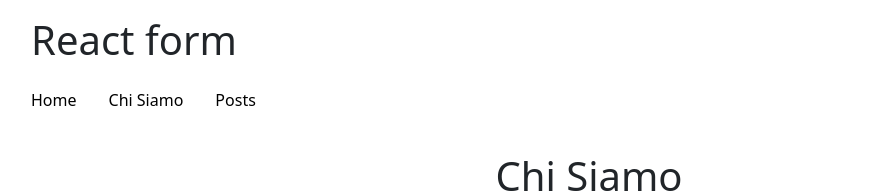
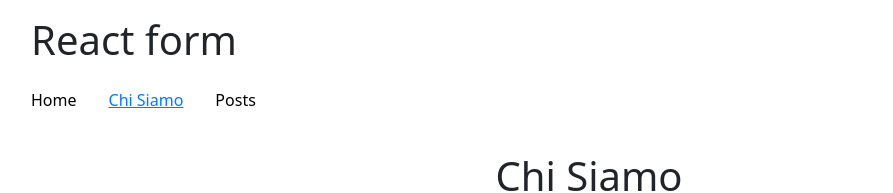
Before and after one commit to Alberto-Monaco/react-router, a React (Vite) app: page /about in a window 1280 px wide. Shown: the top 193 px of the page, without its empty margins (51-944 px from the left). Built offline with nearby package versions, Linux system fonts and the light colour scheme; no server answers.

Commit message:
fix navlink

```diff
--- a/src/index.css
+++ b/src/index.css
@@ -15,10 +15,13 @@ nav {
 
         color: black;
         text-decoration: none;
-    }
 
-    &.active {
-        color: #007bff;
-        text-decoration: underline;
+
+
     }
 }
+
+nav a.active {
+    color: #007bff;
+    text-decoration: underline;
+}
--- a/src/pages/Navbar.jsx
+++ b/src/pages/Navbar.jsx
@@ -1,10 +1,10 @@
-import { Link } from 'react-router-dom'
+import { NavLink } from 'react-router-dom'
 export default function Navbar() {
 	return (
 		<nav className='container'>
-			<Link to='/'>Home</Link>
-			<Link to='/about'>Chi Siamo</Link>
-			<Link to='/posts'>Posts</Link>
+			<NavLink to='/'>Home</NavLink>
+			<NavLink to='/about'>Chi Siamo</NavLink>
+			<NavLink to='/posts'>Posts</NavLink>
 		</nav>
 	)
 }
```
